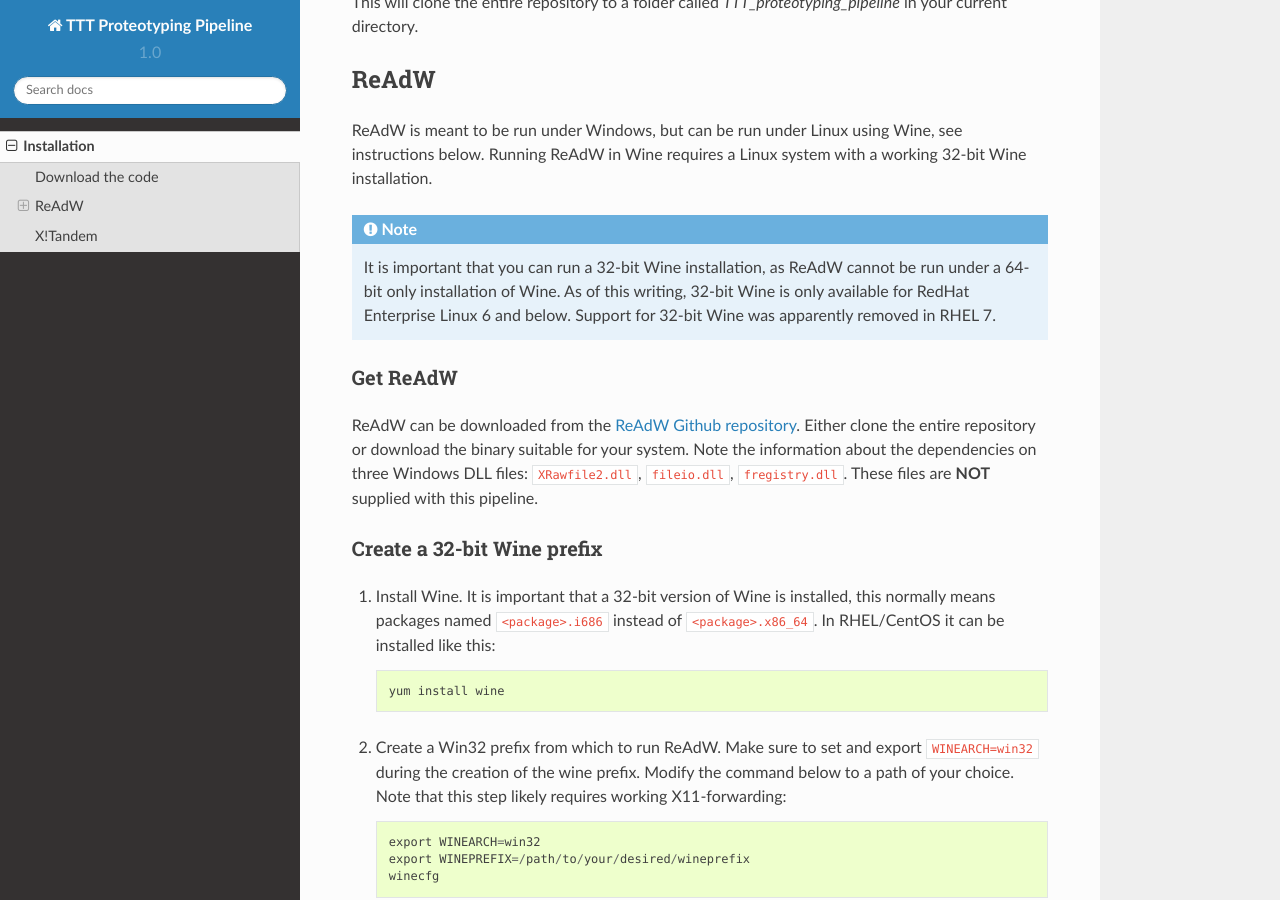
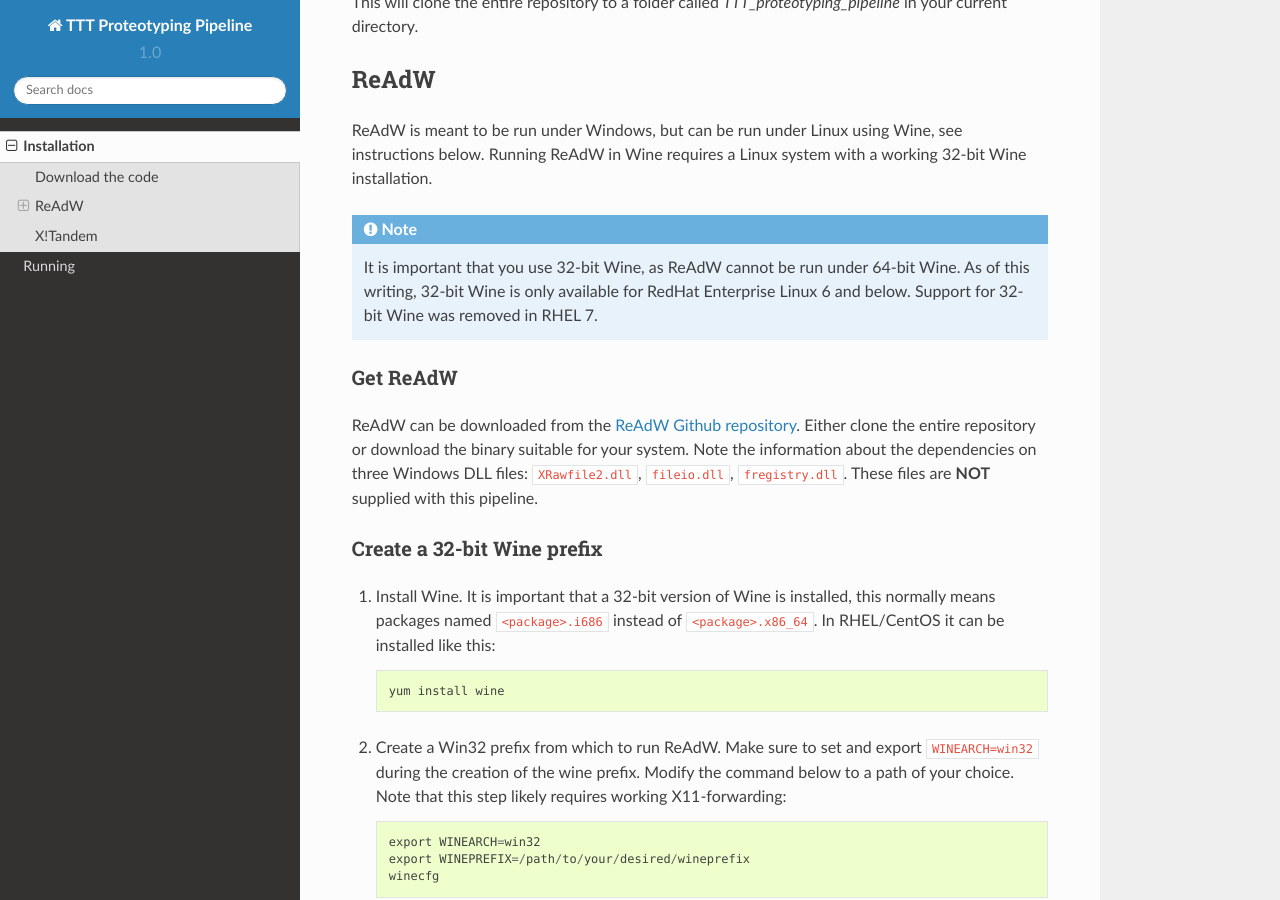
Before and after one commit to boulund/tparty, a Sphinx documentation site: the page built from docs/source/installation.rst, in a window 1280 px wide and 900 px high, scrolled down 725 px. Built offline with Sphinx 7.4.7 and the Read the Docs theme 2.0.0, drawn with Linux system fonts in a browser that asks for light colours.

```diff
--- a/docs/source/index.rst
+++ b/docs/source/index.rst
@@ -18,6 +18,7 @@ Contents:
    :maxdepth: 2
 
    installation
+   running
 
 
 
--- a/docs/source/installation.rst
+++ b/docs/source/installation.rst
@@ -36,10 +36,10 @@ see instructions below. Running ReAdW in Wine requires a Linux system with a
 working 32-bit Wine installation.
 
 .. note::
-    It is important that you can run a 32-bit Wine installation, as ReAdW
-    cannot be run under a 64-bit only installation of Wine. As of this writing,
-    32-bit Wine is only available for RedHat Enterprise Linux 6 and below.
-    Support for 32-bit Wine was apparently removed in RHEL 7.
+    It is important that you use 32-bit Wine, as ReAdW cannot be run under
+    64-bit Wine. As of this writing, 32-bit Wine is only available for RedHat
+    Enterprise Linux 6 and below.  Support for 32-bit Wine was removed in RHEL
+    7.
 
 
 Get ReAdW
```
Also changed, not shown: other parts of docs/source/index.rst (+2 -2 lines), docs/source/running.rst (added, +64 -0 lines).
